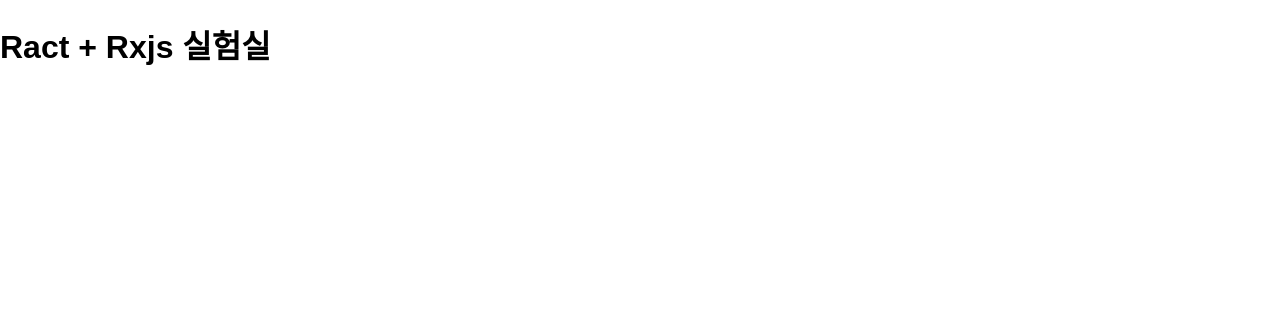
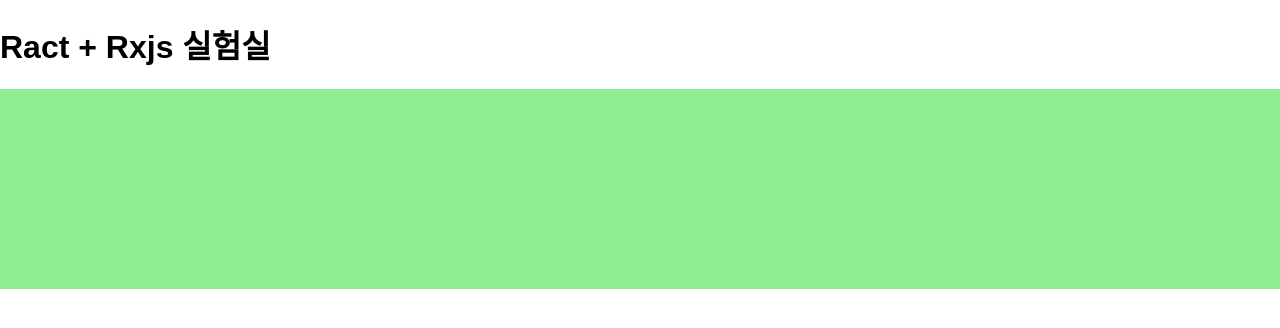
Before and after one commit to jiwonsis/react-with-rxjs, a React (Create React App) app: page /step2 in a window 1280 px wide. Shown: the top 328 px of the page. Built offline with nearby package versions, Linux system fonts and the light colour scheme.

Commit message:
캐러셀 터치 스타트, 무브, 엔드, 드래그, 드롭 이벤트 기능 정의

```diff
--- a/src/App.js
+++ b/src/App.js
@@ -1,12 +1,14 @@
-import React, {Fragment} from 'react';
-import {Route} from 'react-router-dom';
+import React, {Fragment} from "react";
+import {Route} from "react-router-dom";
 import IndexPage from "./pages";
 import Step1 from "./pages/Step1";
+import Step2 from "./pages/Step2";
 
 const App = () => (
 	<Fragment>
 		<Route path="/" component={IndexPage}/>
 		<Route path="/step1" component={Step1}/>
+		<Route path="/step2" component={Step2}/>
 	</Fragment>
 );
 
--- a/src/pages/Step1.js
+++ b/src/pages/Step1.js
@@ -13,14 +13,14 @@
 	publish,
 } from 'rxjs/operators'
 import {ajax} from 'rxjs/ajax'
-import './Step1.css';
+import './Step1.css'
 
 const searchList = (user = {avatar_url: '', html_url: '', login: ''}) => (
 	<li className="user" key={user.id}>
 		<img src={user.avatar_url} width="50px" height="50px" alt="프로필"/>
 		<p><a href={user.html_url} target="_blank">{user.login}</a></p>
 	</li>
-);
+)
 
 class AutoCompletedUI extends Component {
 
--- /dev/null
+++ b/src/pages/Step2.css
@@ -0,0 +1,16 @@
+.view {
+    overflow: hidden;
+}
+
+.view .container {
+    white-space: nowrap;
+    padding: 0;
+    list-style: none;
+    font-size: 0;
+}
+
+.view .panel {
+    width: 100%;
+    min-height: 200px;
+    display: inline-block;
+}
--- /dev/null
+++ b/src/pages/Step2.js
@@ -0,0 +1,97 @@
+import React, {Component} from 'react';
+import "./Step2.css";
+import {fromEvent} from 'rxjs'
+import {takeUntil, switchMap, map, first, mergeAll} from "rxjs/operators"
+
+class CarouselUI extends  Component {
+
+	// 터치가 시작되었을 경우, 현재 좌표 X 값 구하기
+	// toPos = (event) => {
+	// 	const SUPPORT_TOUCH = "ontouchstart" in window;
+	// 	return SUPPORT_TOUCH ? event.changedTouches[0].pageX : event.pageX;
+	// };
+	// [Refactoring ->] Observable 타입으로 변경
+	toPos = (obs$) => {
+		const SUPPORT_TOUCH = "ontouchstart" in window;
+		return obs$.pipe(
+			map(v => SUPPORT_TOUCH ? v.changedTouches[0].pageX : v.pageX)
+		)
+	};
+
+	// 터치 또는 마우스 이벤트 핸들러 객체
+	touchEvent = () => {
+		const SUPPORT_TOUCH = "ontouchstart" in window;
+		return {
+			start: SUPPORT_TOUCH ? "touchstart" : "mousedown",
+			move: SUPPORT_TOUCH ? "touchmove": "mousemove",
+			end: SUPPORT_TOUCH ? "touchend": "mouseup",
+		}
+	};
+
+	componentDidMount() {
+		// 뷰
+		const $view = document.getElementById("carousel");
+
+		// 컨테이너
+		const $container = document.querySelector(".container");
+
+		// 패널 갯수
+		const PANNEL_COUNT = $container.querySelectorAll(".panel").length;
+
+		// 키보드 또는 터치 이벤트
+		const start$ = fromEvent($view, this.touchEvent().start).pipe(this.toPos);
+		const move$ = fromEvent($view, this.touchEvent().move).pipe(this.toPos);
+		const end$ = fromEvent($view, this.touchEvent().end).pipe(this.toPos);
+
+		// 드래그는 start$ 이벤트가 발생 되며, end$ 이벤트가 발생 시킬 경우, 자동으로 완료처리와 구독헤제 처리가 되어야 한다.
+		const drag$ = start$.pipe(
+			// 기본
+			// map(start => move$.pipe(
+			// 	takeUntil(end$), // move$ 이벤트가 end$ 가 발생하면, observable 를 구독 중지(complete -> 구독헤제) 시킨다.
+			// )),
+			// mergeAll(), // 여러 Observable 를 하나로 합치고, flat 으로 만듬
+
+			// [Refactor.1] -> 위의 기능을 하나로 합치자.
+			// mergeMap(() => move$.pipe(
+			// 	takeUntil(end$)
+			// ))
+
+			// [Refactor.2] -> start$ 에서 데이터가 발생할 때마다 move$ 생성되기 때문에 자동으로 기존 데이터를 종료 시킨다
+			switchMap(start => {
+				return move$.pipe(
+					map(move => move - start), // start$.X 값 - move$.X 값 차이를 구한다.
+					takeUntil(end$)
+				)
+			})
+		);
+
+		// 드롭은 드래그 이벤트를 전달 받고 end$로 넘길때 사용한다.
+		const drop$ = drag$.pipe(
+			// map(drag => end$.pipe(first())), // 드롭 이벤트는 딱 한번만 발생해야하기 때문에 take(1) 또는 first 오퍼레이터를 써야함
+			// // Best practice
+			// // 되도록이면 직접적으로 구독을 해제하지 않는다
+			// // 가급적이면 takeUntil, take, first 오퍼레이터를 이용하여 자동으로 구독 해제하도록 한다.
+			// mergeAll(), // 펑탄화
+
+			//[Refactor] -> switchMap
+			switchMap(drag => end$.pipe(first()))
+		);
+		drag$.subscribe(distance => console.log(`start$.X 값 - move$.X 값 = ${distance}`));
+		drop$.subscribe(v => console.log(`드롭 ${v}`));
+	}
+
+	render() {
+		return (
+			<div id="carousel" className="view">
+				<ul className="container">
+					<li className="panel" style={{backgroundColor:"lightgreen"}} />
+					<li className="panel" style={{backgroundColor:"lightpink"}} />
+					<li className="panel" style={{backgroundColor:"royalblue"}} />
+					<li className="panel" style={{backgroundColor:"darkred"}} />
+				</ul>
+			</div>
+		)
+	}
+}
+
+export default  CarouselUI;
```
